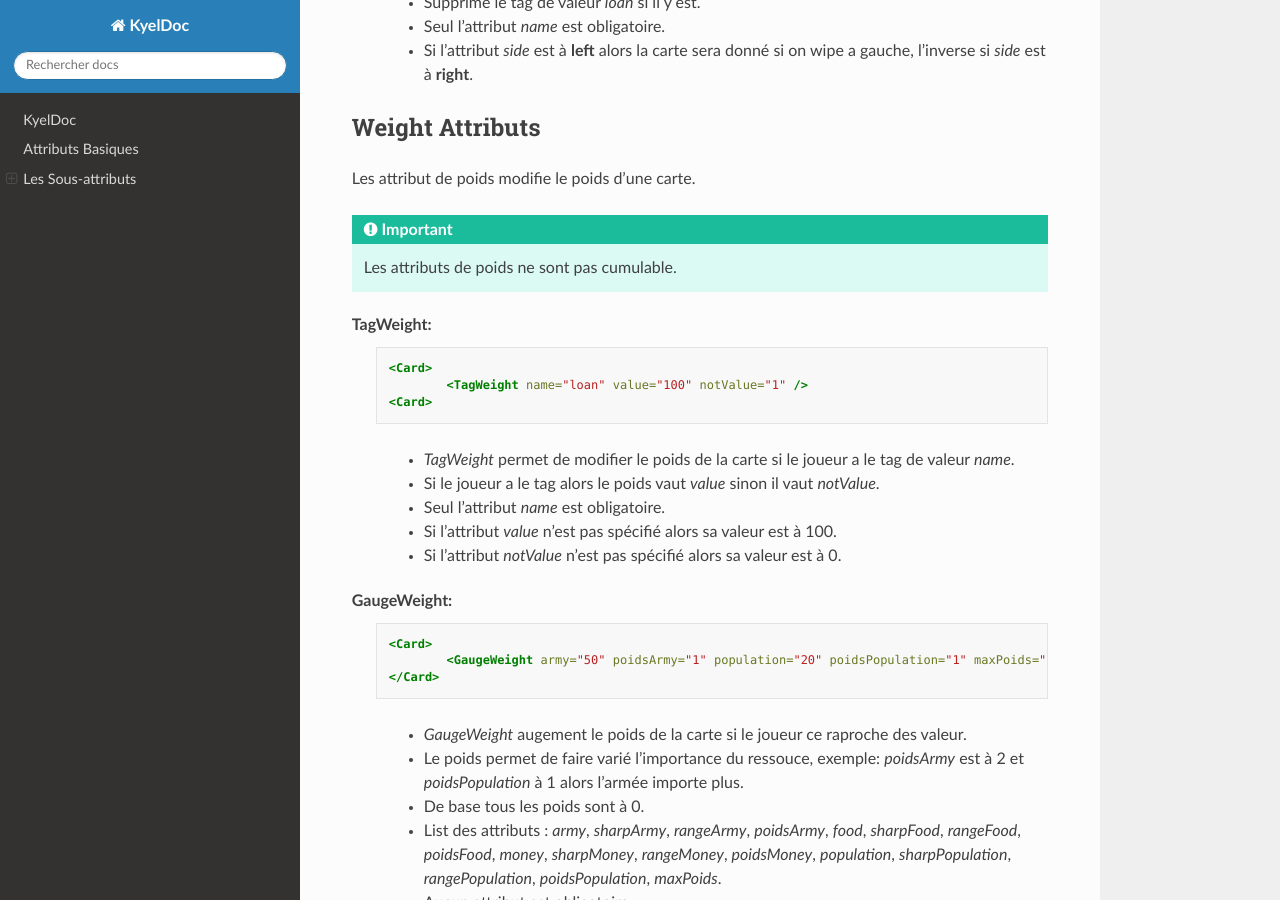
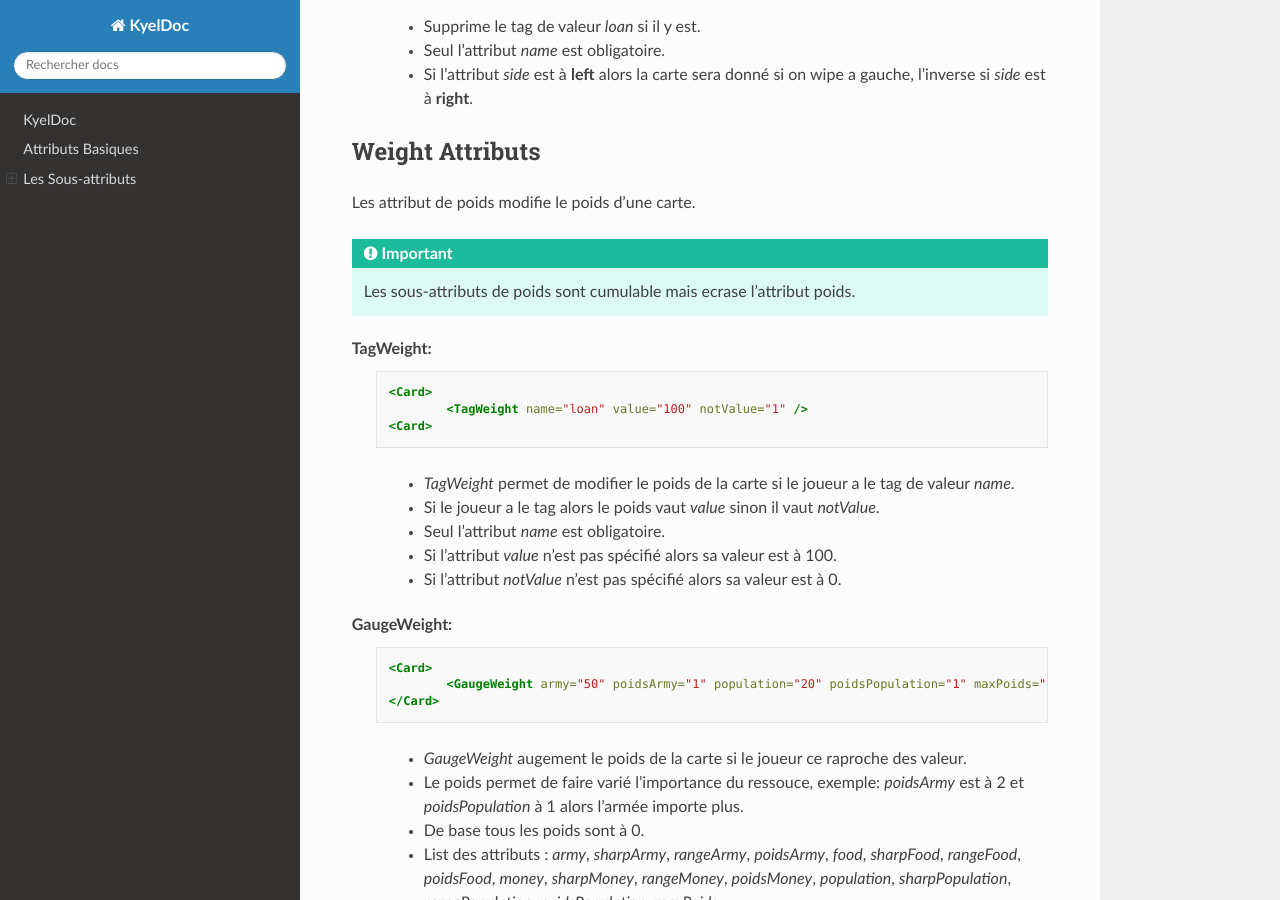
Before and after one commit to BeTheWind42/KyelDoc, a Sphinx documentation site: the page built from source/index.rst, in a window 1280 px wide and 900 px high, scrolled down 3184 px. Built offline with Sphinx 7.4.7 and the Read the Docs theme 2.0.0, drawn with Linux system fonts in a browser that asks for light colours; some of the changed text lies outside the part shown.

Commit message:
Correction Gauge

```diff
--- a/source/index.rst
+++ b/source/index.rst
@@ -89,7 +89,8 @@
 	 - Cet attribut permet de modifié les ressources du joueur lorsque qu'il swipe
 	 - Si l'attribut *type* a la valeur *left* il ne modifira les ressources que si on swipe à Gauche, et inversement si l'attribut a la valeur *right*.
 	 - Si l'attribut *type* n'est pas utilisé alors la gauge s'appliquera sur les deux coté.
-	 - Les attributs *army*, *food*, *money*, *population*, et *life_bar* sont obligatoire.
+	 - Les attributs *army*, *food*, *money*, *population*, et *life_bar* ont comme valeur par default 0.
+	 - Aucun attribut est obligatoire.
 
 EndGame:
 	.. code-block:: xml
@@ -148,7 +149,7 @@
 
 Les attribut de poids modifie le poids d'une carte.
 
-.. important:: Les attributs de poids ne sont pas cumulable.
+.. important:: Les sous-attributs de poids sont cumulable mais ecrase l'attribut poids.
 
 TagWeight:
 	.. code-block:: xml
```
Also changed, not shown: 5 other files.
